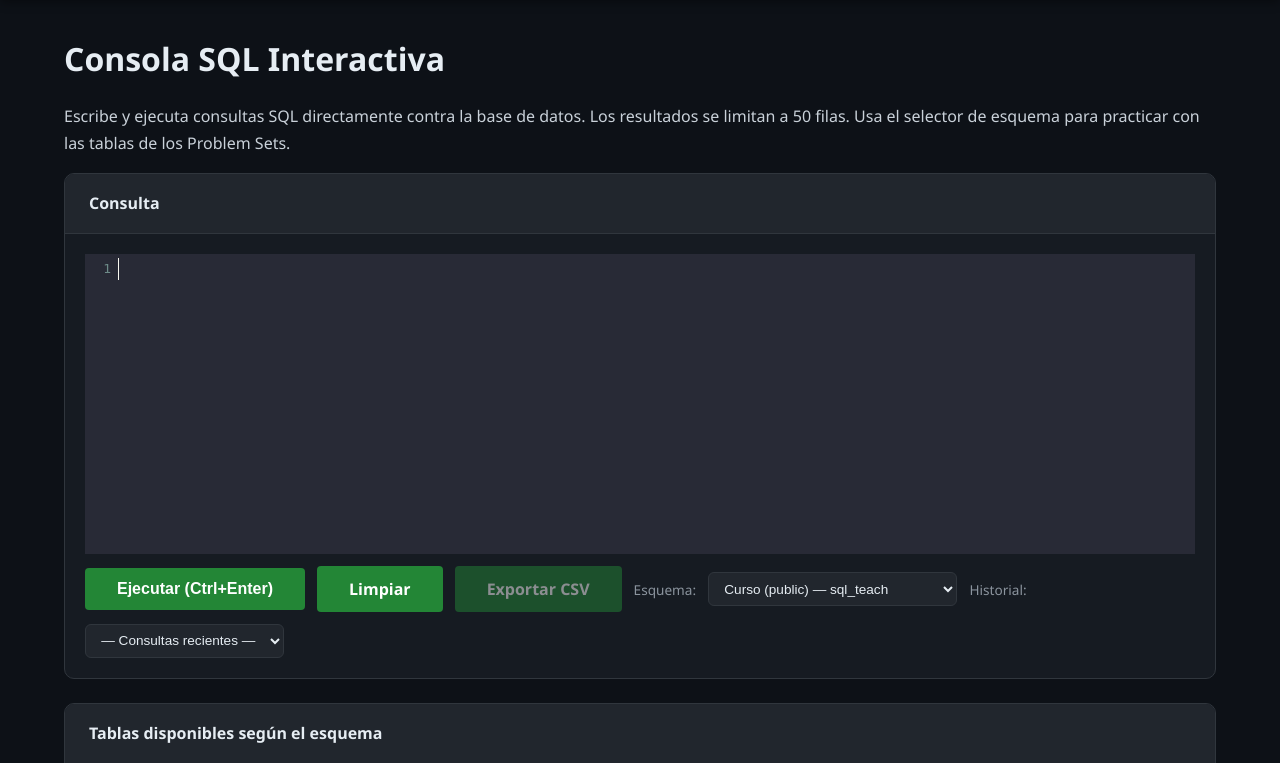
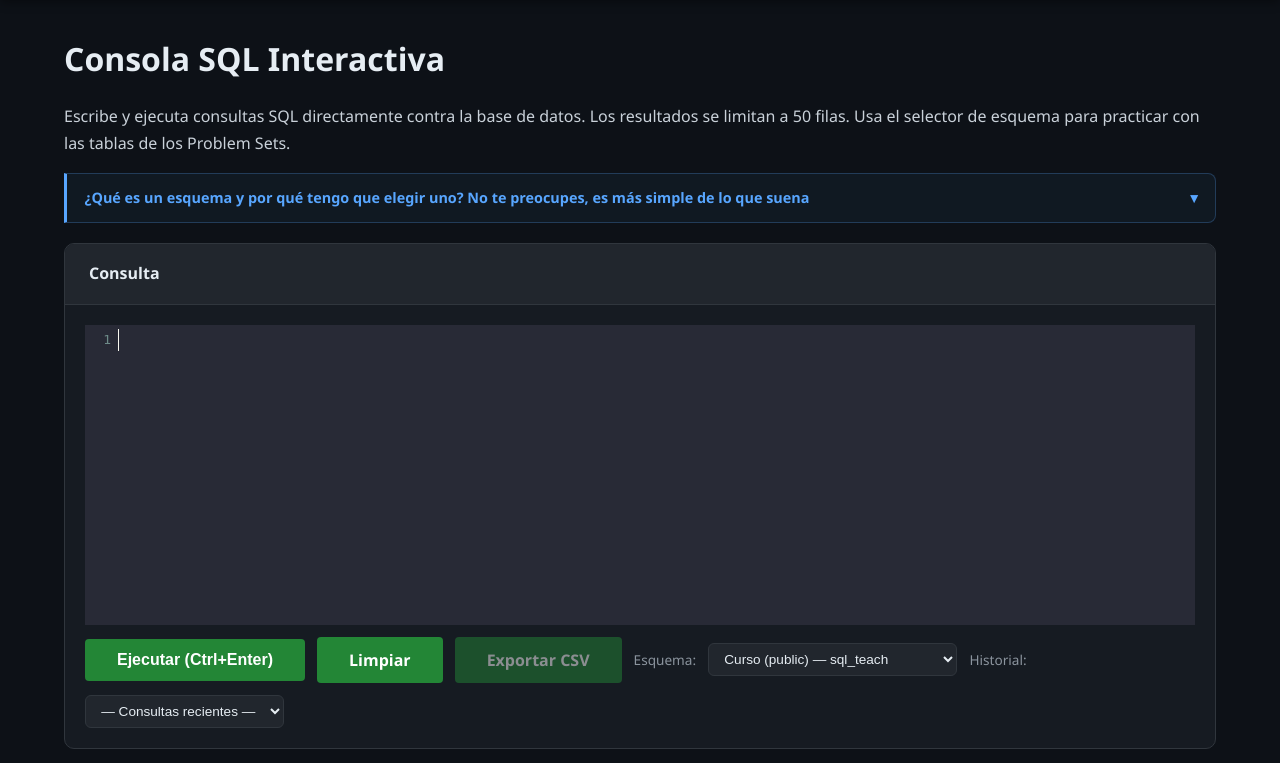
Before and after one commit to jovanyvelez/sql_queries, a FastAPI app: page /consola in a window 1280 px wide. Shown: the part 99-862 px from the top of the page. Run offline with FastAPI, Linux system fonts and the light colour scheme; some libraries are stand-ins or nearby versions.

Commit message:
Explica el concepto de esquema en /consola con analogía de salones de un colegio
Caja colapsable antes de la consulta que explica en español paisa y sin
tecnicismos qué es un esquema (una carpeta/salón con tablas), por qué
existe (evitar que tablas con el mismo nombre se pisen entre psets) y qué
tiene que hacer el estudiante (un solo click en el selector y escribir su
SELECT normal, sin qualificar el esquema).

```diff
--- a/templates/consola.html
+++ b/templates/consola.html
@@ -80,12 +80,90 @@
         background: #161b22; color: #79c0ff; padding: 0.18rem 0.5rem;
         border-radius: 4px; border: 1px solid #30363d; font-size: 0.8rem;
     }
+
+    /* Caja explicativa "¿Qué es un esquema?" colapsable */
+    .esquema-info {
+        margin-bottom: 1.25rem; background: rgba(88,166,255,0.05);
+        border: 1px solid rgba(88,166,255,0.25); border-left: 3px solid #58a6ff;
+        border-radius: 0 8px 8px 0; overflow: hidden;
+    }
+    .esquema-info > summary {
+        cursor: pointer; padding: 0.75rem 1.1rem; font-size: 0.9rem; color: #58a6ff;
+        font-weight: 600; list-style: none; user-select: none;
+        display: flex; align-items: center; gap: 0.4rem;
+    }
+    .esquema-info > summary::-webkit-details-marker { display: none; }
+    .esquema-info > summary::after { content: "▾"; margin-left: auto; transition: transform 0.2s; }
+    .esquema-info[open] > summary::after { transform: rotate(180deg); }
+    .esquema-info-body {
+        padding: 0 1.1rem 1rem; font-size: 0.88rem; color: #c9d1d9; line-height: 1.6;
+    }
+    .esquema-info-body p { margin: 0 0 0.6rem; }
+    .esquema-info-body p:last-child { margin-bottom: 0; }
+    .esquema-info-body strong { color: #e6edf3; }
+    .esquema-info-body code {
+        background: #0d1117; color: #79c0ff; padding: 0.1rem 0.4rem;
+        border-radius: 4px; border: 1px solid #30363d; font-size: 0.82rem;
+    }
+    .esquema-info-body .analogia {
+        background: #0d1117; border: 1px solid #30363d; border-radius: 6px;
+        padding: 0.75rem 1rem; margin: 0.75rem 0; font-size: 0.85rem;
+    }
+    .esquema-info-body .analogia strong { color: #d2a8ff; }
+    .esquema-info-body ul { margin: 0.4rem 0 0.6rem; padding-left: 1.25rem; }
+    .esquema-info-body ul li { margin-bottom: 0.35rem; }
+    .esquema-info-body .destacado {
+        background: rgba(63,185,80,0.08); border: 1px solid rgba(63,185,80,0.3);
+        border-radius: 6px; padding: 0.6rem 0.85rem; margin-top: 0.75rem;
+        font-size: 0.85rem; color: #3fb950;
+    }
 </style>
 {% endblock %}
 {% block content %}
 <div class="consola-layout">
     <h1>Consola SQL Interactiva</h1>
     <p>Escribe y ejecuta consultas SQL directamente contra la base de datos. Los resultados se limitan a 50 filas. Usa el selector de esquema para practicar con las tablas de los Problem Sets.</p>
+
+    <details class="esquema-info" id="esquema-info">
+        <summary>¿Qué es un esquema y por qué tengo que elegir uno? No te preocupes, es más simple de lo que suena</summary>
+        <div class="esquema-info-body">
+            <p>
+                Un <strong>esquema</strong> es, básicamente, una carpeta dentro de la base de
+                datos que agrupa tablas relacionadas. En este curso hay <strong>4 carpetas</strong>:
+            </p>
+            <div class="analogia">
+                <strong>Imaginalo como salones de un colegio.</strong><br>
+                Cada Problem Set tiene su propio salón con sus propias tablas adentro.
+                El selector de <code>Esquema</code> de arriba le dice a la consola en qué salón
+                buscar. Tú solo escribes el nombre de la tabla — <code>SELECT * FROM schools</code> —
+                y la consola sabe en qué salón mirar.
+            </div>
+            <ul>
+                <li><code>public</code> — las tablas del <strong>curso</strong> (<code>libros</code>, <code>autores</code>, <code>puntuaciones</code>…). Si estás haciendo los ejercicios de la Clase 0 o Clase 1, deja este.</li>
+                <li><code>dese</code> — las tablas del Problem Set <strong>DESE</strong> (<code>districts</code>, <code>schools</code>, <code>graduation_rates</code>…). Si te tocó DESE, selecciona este.</li>
+                <li><code>moneyball</code> — las tablas del Problem Set <strong>Moneyball</strong> (<code>players</code>, <code>teams</code>, <code>salaries</code>…). Si te tocó Moneyball, selecciona este.</li>
+                <li><code>packages</code> — las tablas del Problem Set <strong>Packages, Please</strong> (<code>addresses</code>, <code>packages</code>, <code>scans</code>…). Si te tocó Packages, selecciona este.</li>
+            </ul>
+            <p>
+                <strong>¿Por qué existen los esquemas?</strong> Porque tres Problem Sets distintos
+                pueden tener una tabla que se llame igual (por ejemplo, en otro curso podría haber
+                un <code>schools</code> distinto). Los esquemas evitan que se pisen entre sí.
+                Así cada práctica vive en su propio salón, ordenadito.
+            </p>
+            <p>
+                <strong>¿Qué tenés que hacer vos?</strong> Casi nada:
+            </p>
+            <ul>
+                <li>Elegí el esquema que te tocó en el selector de arriba (es un solo click).</li>
+                <li>Escribí tu <code>SELECT</code> normal, sin pensar en el esquema. Escribí <code>FROM schools</code>, no <code>FROM dese.schools</code>.</li>
+                <li>¡Listo! La consola se encarga del resto.</li>
+            </ul>
+            <div class="destacado">
+                ✅ En resumen: un esquema es solo una carpeta. Elegí la tuya en el selector
+                y concentrate en tu consulta. No tenés que hacer nada más.
+            </div>
+        </div>
+    </details>
 
     <div class="card">
         <div class="card-header"><h3>Consulta</h3></div>
```
